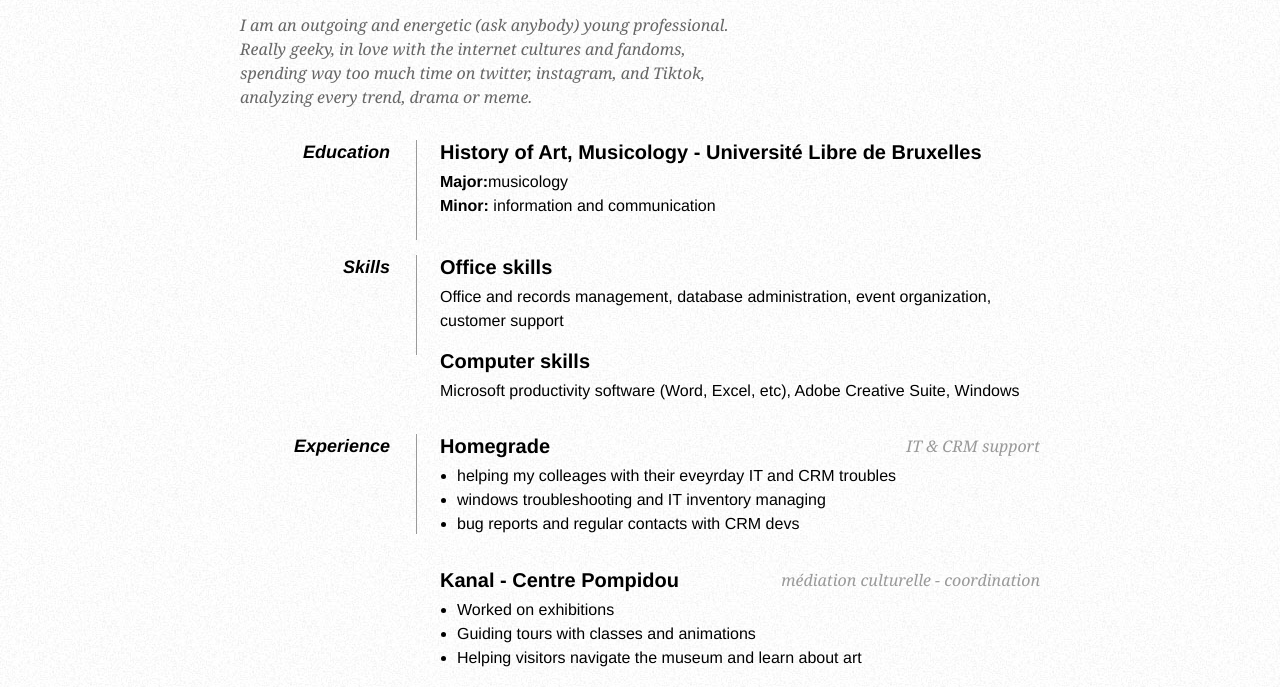
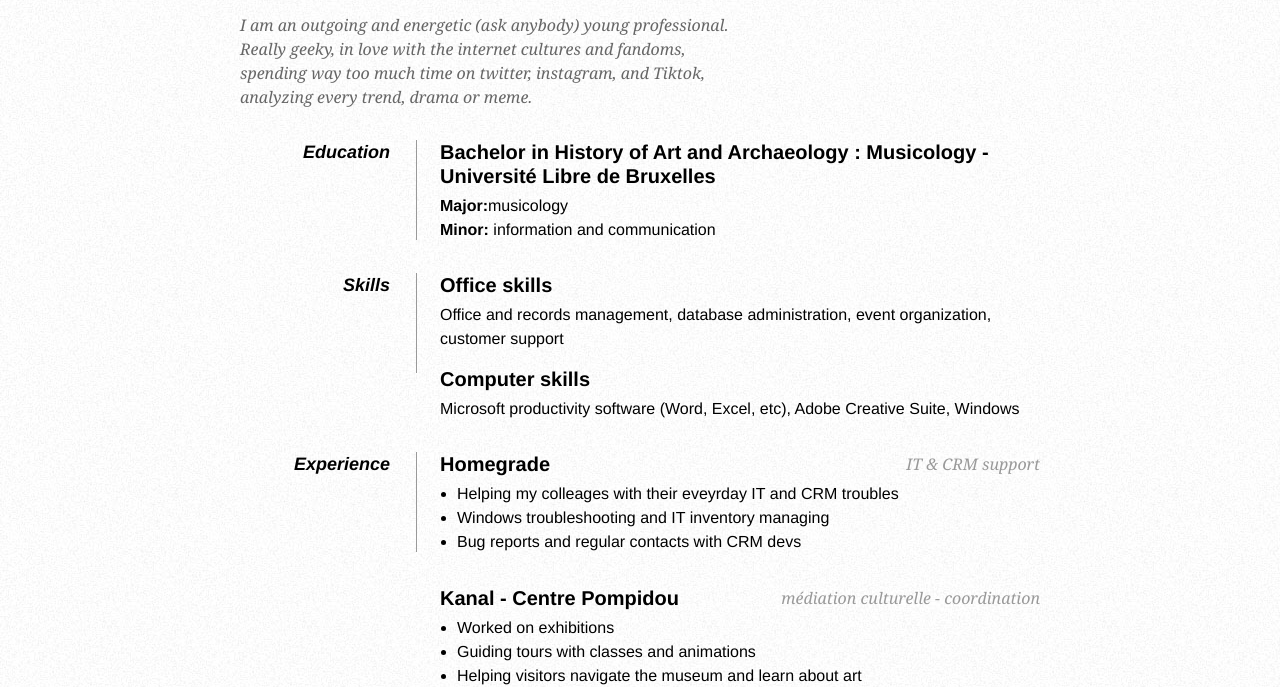
Before and after one commit to LordTubbington/LordTubbington.github.io, a plain HTML site: page index.html in a window 1280 px wide. Shown: the part 148-835 px from the top of the page. Drawn offline with Linux system fonts and the light colour scheme.

Commit message:
Update index.html

```diff
--- a/index.html
+++ b/index.html
@@ -62,7 +62,7 @@
 
             <dt>Education</dt>
             <dd>
-                <h2>History of Art, Musicology - Université Libre de Bruxelles</h2>
+                <h2>Bachelor in History of Art and Archaeology : Musicology - Université Libre de Bruxelles</h2>
                 <p><strong>Major:</strong>musicology<br />
                    <strong>Minor:</strong> information and communication</p>
             </dd>
@@ -84,9 +84,9 @@
             <dd>
                 <h2>Homegrade <span>IT & CRM support</span></h2>
                 <ul>
-                    <li>helping my colleages with their eveyrday IT and CRM troubles</li>
-                    <li>windows troubleshooting and IT inventory managing</li>
-                    <li>bug reports and regular contacts with CRM devs</li>
+                    <li>Helping my colleages with their eveyrday IT and CRM troubles</li>
+                    <li>Windows troubleshooting and IT inventory managing</li>
+                    <li>Bug reports and regular contacts with CRM devs</li>
                 </ul>
 
                 <h2>Kanal - Centre Pompidou<span>médiation culturelle - coordination </span></h2>
```
